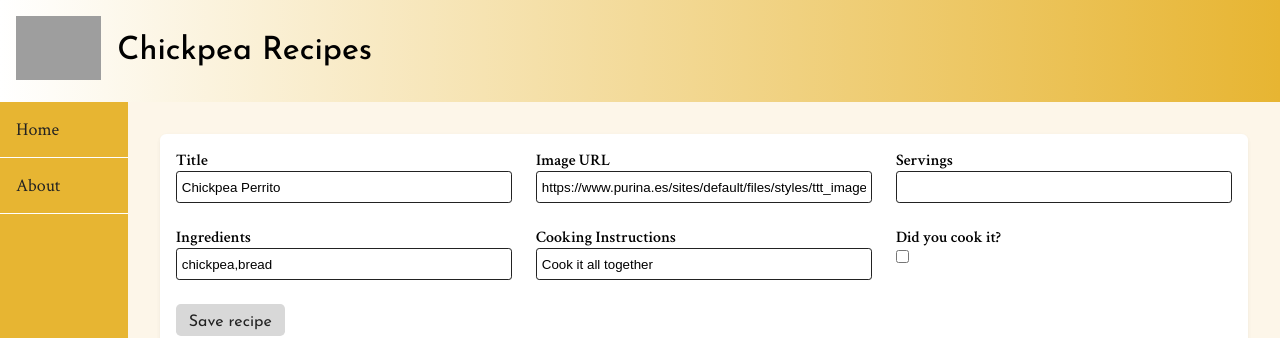
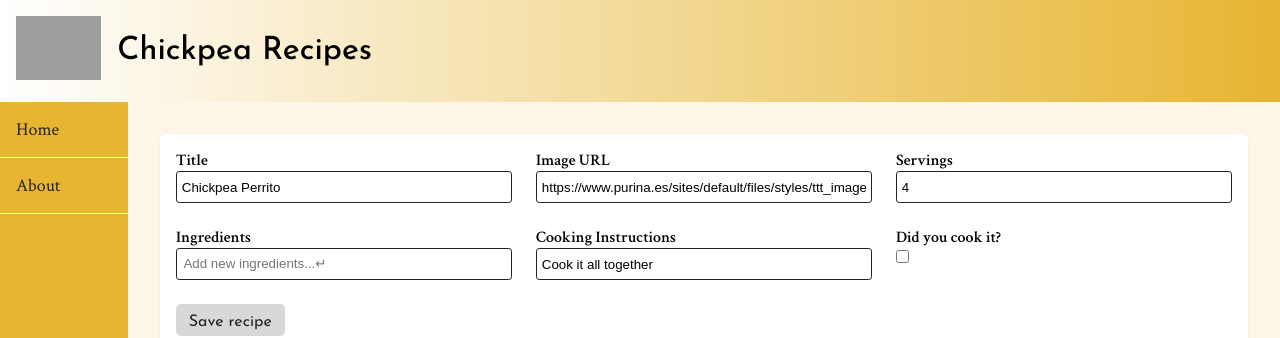
Before and after one commit to sven-andersson-es/chickpea-recipes, a React (Vite) app: page / in a window 1280 px wide. Shown: the top 338 px of the page. Built offline with nearby package versions, Linux system fonts and the light colour scheme; grey boxes are pictures that could not be loaded; a web font is replaced by a local one.

Commit message:
ingredients input ready

```diff
--- a/src/components/AddRecipeForm.jsx
+++ b/src/components/AddRecipeForm.jsx
@@ -1,30 +1,33 @@
 import { useState } from "react";
 import "./AddRecipeForm.css";
+import IngredientsInput from "./IngredientsInput";
 
-function AddRecipeForm({setRecipes, recipes}) {
-	const [title, setTitle] = useState("Chickpea Perrito")
-	const [imageUrl, setImageUrl] = useState("https://www.purina.es/sites/default/files/styles/ttt_image_510/public/2024-02/sitesdefaultfilesstylessquare_medium_440x440public2022-08Rottweiler2.jpg")
-	const [servings, setServings] = useState(null)
-	const [ingredients, setIngredients] = useState(["chickpea","bread"])
-	const [cookingInstructions, setCookingInstructions] = useState("Cook it all together")
-	const [done, setDone] = useState (false)
-
+function AddRecipeForm({ setRecipes, recipes }) {
+	const [title, setTitle] = useState("Chickpea Perrito");
+	const [imageUrl, setImageUrl] = useState(
+		"https://www.purina.es/sites/default/files/styles/ttt_image_510/public/2024-02/sitesdefaultfilesstylessquare_medium_440x440public2022-08Rottweiler2.jpg"
+	);
+	const [servings, setServings] = useState(4);
+	const [ingredients, setIngredients] = useState([]);
+	const [cookingInstructions, setCookingInstructions] = useState(
+		"Cook it all together"
+	);
+	const [done, setDone] = useState(false);
 
 	const handleTitle = (e) => setTitle(e.target.value);
 	const handleImageUrl = (e) => setImageUrl(e.target.value);
 	const handleServings = (e) => setServings(e.target.value);
-	const handleIngredients = (e) => setIngredients(e.target.value);
 	const handleCookingInstructions = (e) => setCookingInstructions(e.target.value);
 	const handleDone = (e) => setDone(e.target.checked);
 
 	const addRecipes = (newRecipe) => {
-		const updateRecipes = [...recipes, newRecipe]
-		setRecipes(updateRecipes)
-	}
+		const updateRecipes = [...recipes, newRecipe];
+		setRecipes(updateRecipes);
+	};
 
 	const handleSubmit = (e) => {
 		e.preventDefault();
-		const id = Math.floor(Math.random() * 9999)
+		const id = Math.floor(Math.random() * 9999);
 		const newRecipe = {
 			id,
 			title,
@@ -32,33 +35,63 @@ function AddRecipeForm({setRecipes, recipes}) {
 			servings,
 			ingredients,
 			cookingInstructions,
-			done
-		}
-		console.log(newRecipe);
+			done,
+		};
+		//console.log(newRecipe);
 
 		addRecipes(newRecipe);
 
-	}
-	console.log(recipes);
+		//Clear the form
+		setTitle("");
+		setImageUrl("");
+		setServings(4);
+		setIngredients([]);
+		setCookingInstructions("");
+		setDone(false);
+	};
+	//console.log(recipes);
 
-		return (
+	return (
 		<div className="recipe-form">
 			<form onSubmit={handleSubmit}>
 				<div className="form-group">
 					<label htmlFor="title">Title</label>
-					<input type="text" name="title" id="title" value={title} onChange={handleTitle} />
+					<input
+						type="text"
+						name="title"
+						id="title"
+						value={title}
+						onChange={handleTitle}
+					/>
 				</div>
 				<div className="form-group">
 					<label htmlFor="imageUrl">Image URL</label>
-					<input type="url" name="imageUrl" id="imageUrl" placeholder="https://..." value={imageUrl} onChange={handleImageUrl} />
+					<input
+						type="url"
+						name="imageUrl"
+						id="imageUrl"
+						placeholder="https://..."
+						value={imageUrl}
+						onChange={handleImageUrl}
+					/>
 				</div>
 				<div className="form-group">
 					<label htmlFor="servings">Servings</label>
-					<input type="number" name="servings" id="servings" value={servings} onChange={handleServings} />
+					<input
+						type="number"
+						name="servings"
+						id="servings"
+						value={servings}
+						onChange={handleServings}
+					/>
 				</div>
 				<div className="form-group">
 					<label htmlFor="ingredients">Ingredients</label>
-					<input type="text" name="ingredients" id="ingredients" value={ingredients} onChange={handleIngredients} />
+					<IngredientsInput
+						ingredients={ingredients}
+						setIngredients={setIngredients}
+					/>
+					{/* <input type="text" name="ingredients" id="ingredients" value={ingredients} onChange={handleIngredients} /> */}
 				</div>
 				<div className="form-group">
 					<label htmlFor="cookingInstructions">Cooking Instructions</label>
@@ -72,7 +105,13 @@ function AddRecipeForm({setRecipes, recipes}) {
 				</div>
 				<div className="form-group">
 					<label htmlFor="done">Did you cook it?</label>
-					<input type="checkbox" name="done" id="done" checked={done} onChange={handleDone}/>
+					<input
+						type="checkbox"
+						name="done"
+						id="done"
+						checked={done}
+						onChange={handleDone}
+					/>
 				</div>
 				<div className="form-group">
 					<button type="submit">Save recipe</button>
--- /dev/null
+++ b/src/components/IngredientsInput.css
@@ -0,0 +1,40 @@
+.ingredients-input-container {
+	width: 100%;
+	padding: 0.4rem 0.4rem 0.5rem;
+	min-height: 2rem;
+	border-radius: 0.2rem;
+	border: 1px solid #222;
+	/* margin-top: 1em; */
+	display: flex;
+	align-items: center;
+	flex-wrap: wrap;
+	gap: 0.5em;
+
+    .ingredient-item{
+        background-color: #e7b532;
+        display: inline-block;
+        padding: .3em .6em;
+        border-radius: .2rem;
+        .delete{
+            height: 20px;
+            width: 20px;
+            background-color: #222;
+            color: #fff;
+            border-radius: 50%;
+            display: inline-flex;
+            justify-content: center;
+            align-items: center;
+            margin-left: .5em;
+            font-size: 1rem;
+            cursor: pointer;
+        }
+    }
+
+    input.ingredient-input {
+        border: none !important;
+        outline: none;
+        height: auto !important;
+        padding: 0 !important;
+        flex-grow: 1;
+    }
+}
--- /dev/null
+++ b/src/components/IngredientsInput.jsx
@@ -0,0 +1,55 @@
+import "./IngredientsInput.css";
+
+function IngredientsInput({ ingredients, setIngredients }) {
+	//console.log(ingredients);
+
+	// Ingredients Array
+	function handleKeyDown(e) {
+		// If user did not press enter key, return
+		if (e.key !== "Enter") return;
+		// Get the value of the input
+		const value = e.target.value;
+		// If the value is empty, return
+		if (!value.trim()) return;
+		// preventDefault for the mother form and add the value to the tags array
+		e.preventDefault();
+		setIngredients([...ingredients, value]);
+		// Clear the input
+		e.target.value = "";
+	}
+
+	function deleteIngredient(index) {
+		setIngredients(ingredients.filter((_, i) => i !== index));
+	}
+
+	return (
+		<>
+			<div className="ingredients-input-container">
+				{ingredients.map((ingredient, index) => {
+					return (
+						<div key={index} className="ingredient-item">
+							<span className="text">{ingredient}</span>
+							<span
+								onClick={() => {
+									deleteIngredient(index);
+								}}
+								className="delete"
+							>
+								&times;
+							</span>
+						</div>
+					);
+				})}
+
+				<input
+					onKeyDown={handleKeyDown}
+					type="text"
+					className="ingredient-input"
+					placeholder="Add new ingredients...↵"
+				/>
+			</div>
+		</>
+	);
+}
+
+export default IngredientsInput;
--- a/src/pages/ItemDetailsPage.jsx
+++ b/src/pages/ItemDetailsPage.jsx
@@ -4,17 +4,17 @@ import "./ItemDetailsPage.css";
 function ItemsDetailsPage(props) {
 	// const {eachRecipe: {id,title,imageUrl,servings,ingredients,cookingInstructions,done} } = props;
 	const allRecipes = props.recipes;
-	console.log("allRecipes", allRecipes);
+	//console.log("allRecipes", allRecipes);
 
 	const params = useParams();
-	console.log("params.recipeId", params.recipeId);
+	//console.log("params.recipeId", params.recipeId);
 
 	//Important, in our json we have the id as typeof number, which created problems - Ask Marcel!
 	const recipeToDisplay = allRecipes.find(
 		(recipe) => recipe.id.toString() === params.recipeId
 	);
 
-	console.log(recipeToDisplay);
+	//console.log(recipeToDisplay);
 
 	return (
 		<div className="details-page-card">
```
